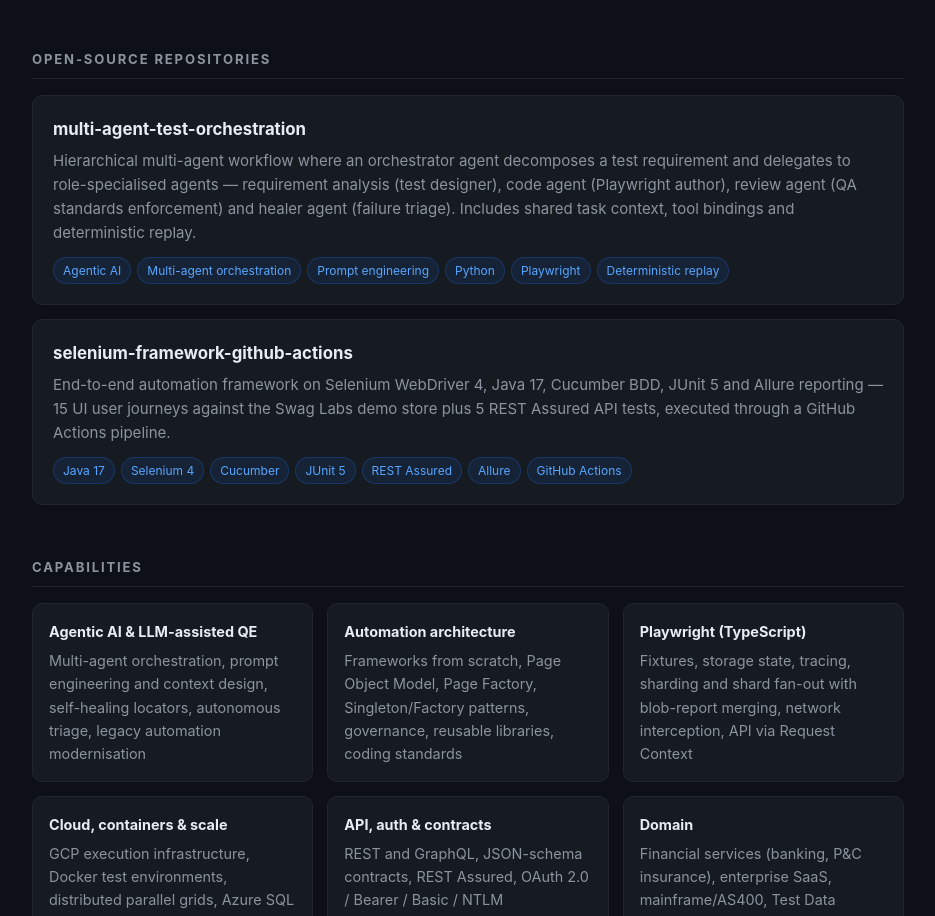
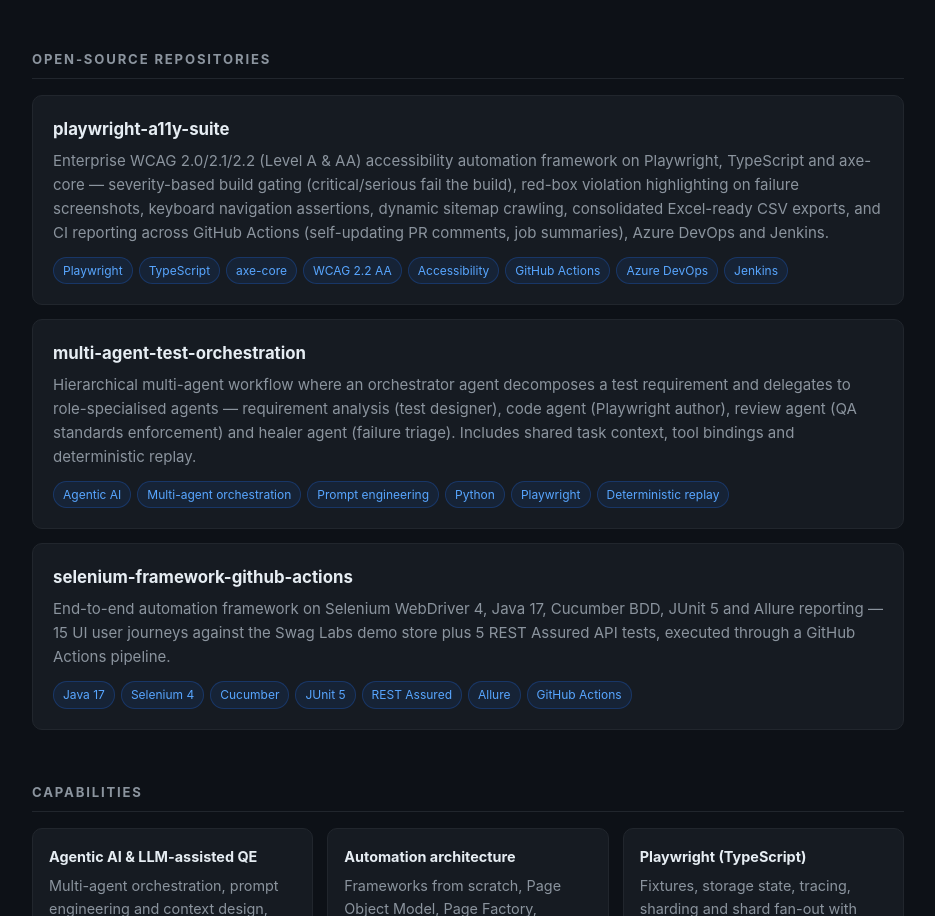
Before and after one commit to praneeth-kothari/praneeth-kothari.github.io, a plain HTML site: page index.html in a window 1280 px wide. Shown: the part 1242-2158 px from the top of the page, without its empty margins (172-1107 px from the left). Drawn offline with Linux system fonts and the light colour scheme.

Commit message:
Add playwright-a11y-suite to open-source repositories

```diff
--- a/index.html
+++ b/index.html
@@ -83,6 +83,12 @@
   <h2 id="repos">Open-source repositories</h2>
 
   <div class="card">
+    <h3><a href="https://github.com/praneeth-kothari/playwright-a11y-suite">playwright-a11y-suite</a></h3>
+    <p>Enterprise WCAG 2.0/2.1/2.2 (Level A & AA) accessibility automation framework on Playwright, TypeScript and axe-core — severity-based build gating (critical/serious fail the build), red-box violation highlighting on failure screenshots, keyboard navigation assertions, dynamic sitemap crawling, consolidated Excel-ready CSV exports, and CI reporting across GitHub Actions (self-updating PR comments, job summaries), Azure DevOps and Jenkins.</p>
+    <div class="tags"><span>Playwright</span><span>TypeScript</span><span>axe-core</span><span>WCAG 2.2 AA</span><span>Accessibility</span><span>GitHub Actions</span><span>Azure DevOps</span><span>Jenkins</span></div>
+  </div>
+
+  <div class="card">
     <h3><a href="https://github.com/praneeth-kothari/multi-agent-test-orchestration">multi-agent-test-orchestration</a></h3>
     <p>Hierarchical multi-agent workflow where an orchestrator agent decomposes a test requirement and delegates to role-specialised agents — requirement analysis (test designer), code agent (Playwright author), review agent (QA standards enforcement) and healer agent (failure triage). Includes shared task context, tool bindings and deterministic replay.</p>
     <div class="tags"><span>Agentic AI</span><span>Multi-agent orchestration</span><span>Prompt engineering</span><span>Python</span><span>Playwright</span><span>Deterministic replay</span></div>
```
Also changed, not shown: 1 other file.
